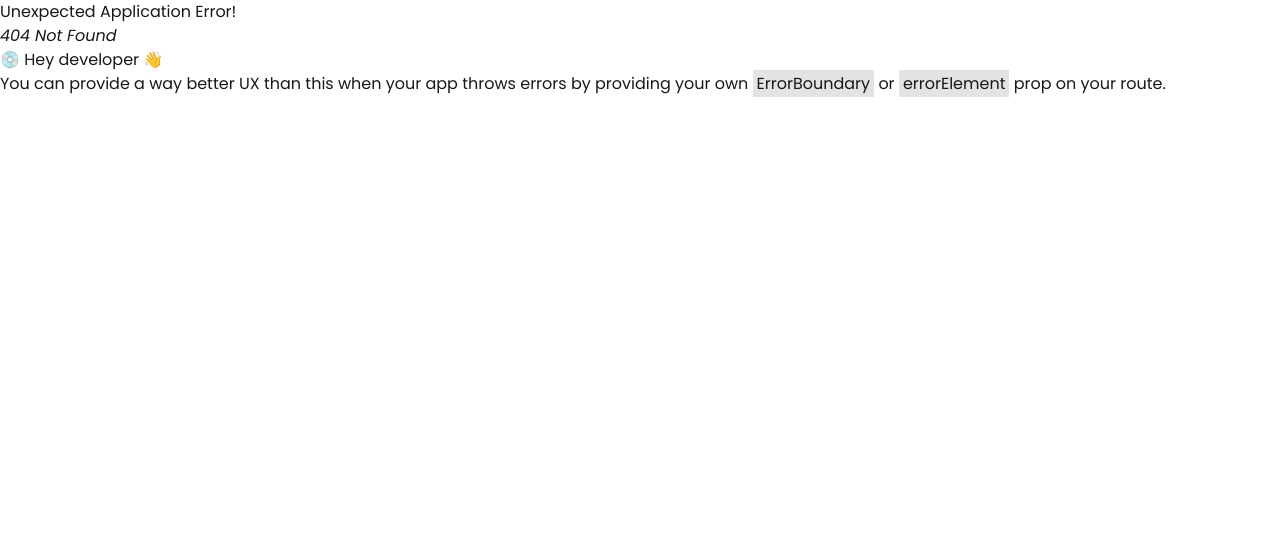
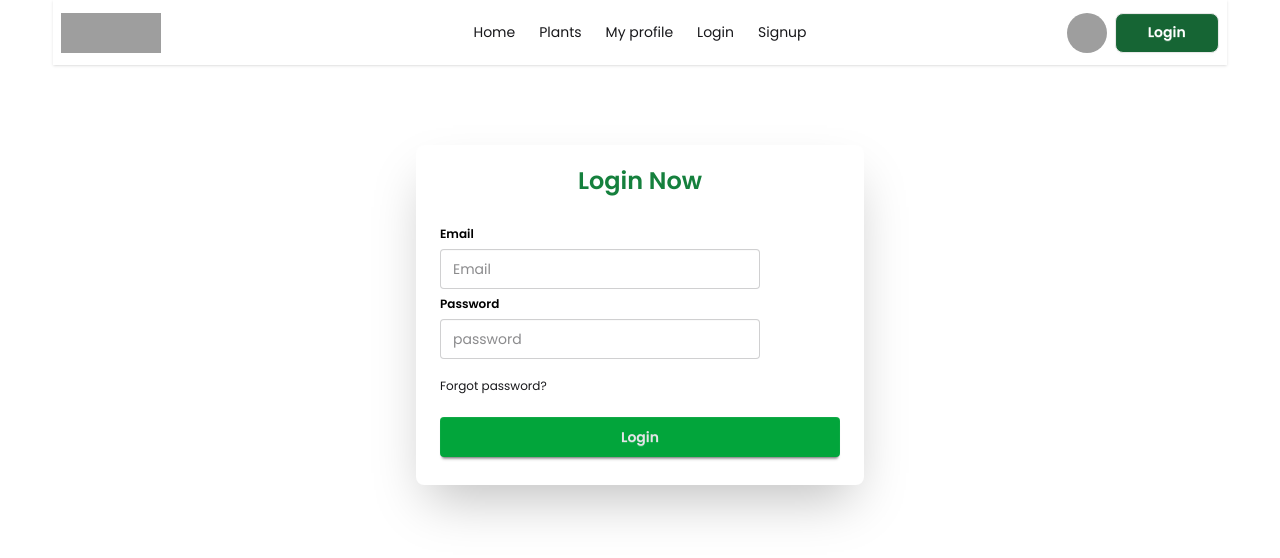
Before and after one commit to Ariful3031/Greenest-, a React (Vite) app: page /login in a window 1280 px wide. Before the commit this address had no page. Shown: the top 558 px of the page. Built offline with nearby package versions, Linux system fonts and the light colour scheme; grey boxes are pictures that could not be loaded.

Commit message:
added to the signup and login page design

```diff
--- a/src/Components/Navbar/Navbar.jsx
+++ b/src/Components/Navbar/Navbar.jsx
@@ -6,6 +6,8 @@ const Navbar = () => {
         <li><NavLink to='/'>Home</NavLink></li>
         <li><NavLink to='/plants'>Plants</NavLink></li>
         <li><NavLink to='/profile'>My profile</NavLink></li>
+        <li><NavLink to='/login'>Login</NavLink></li>
+        <li><NavLink to='/signup'>Signup</NavLink></li>
 
     </>
     return (
--- a/src/Pages/Login.jsx
+++ b/src/Pages/Login.jsx
@@ -1,9 +1,36 @@
 import React from 'react';
 
 const Login = () => {
+
+    const handleLogin = (event) => {
+        event.preventDefault();
+        const email = event.target.email.value
+        const password = event.target.password.value
+        console.log('click login', email, password)
+    }
     return (
         <div>
-            <h1>This is Login</h1>
+            <div className="card bg-base-100 w-full mx-auto  mt-20 max-w-md shrink-0 shadow-2xl">
+                <h1 className='text-2xl text-[#15803D] font-semibold text-center mt-5'>Login Now</h1>
+                <div className="card-body">
+                    <form onSubmit={handleLogin}>
+                        <fieldset className="fieldset">
+
+                            {/* Email */}
+                            <label className="label text-black font-semibold">Email</label>
+                            <input type="email" name='email' required className="input outline-none focus:ring-2 focus:ring-[#02A53B] focus:border-none " placeholder="Email" />
+
+                            {/* password */}
+                            <label className="label text-black font-semibold">Password</label>
+                            <input type="password" name='password' required className="input outline-none focus:ring-2 focus:ring-[#02A53B] focus:border-none " placeholder="password" />
+                            {/* forgot password */}
+                            <div className='mt-3'><a className="link link-hover">Forgot password?</a></div>
+                            {/* button  */}
+                            <button className="btn btn-neutral font-semibold border-none bg-[#02A53B] hover:bg-[#15803D] mt-4">Login</button>
+                        </fieldset>
+                    </form>
+                </div>
+            </div>
         </div>
     );
 };
--- a/src/Pages/SignupPage.jsx
+++ b/src/Pages/SignupPage.jsx
@@ -1,9 +1,42 @@
 import React from 'react';
 
 const SignupPage = () => {
+
+    const handleSignup = (event) => {
+        event.preventDefault();
+        const name = event.target.name.value
+        const image = event.target.image.value
+        const email = event.target.email.value
+        const password = event.target.password.value
+        console.log('click to the ', name, image, email, password)
+    }
     return (
-        <div>
-            <h1>This is signUpPages</h1>
+        <div className=''>
+            <div className=" card bg-base-100 w-full mx-auto  mt-20 max-w-md shrink-0 shadow-2xl">
+                <h1 className='text-2xl text-[#15803D] font-semibold text-center mt-5'>Register Now</h1>
+                <div className="card-body">
+                    <form onSubmit={handleSignup}>
+                        <fieldset className="fieldset">
+                            {/* Name */}
+                            <label className="label text-black font-semibold">Name</label>
+                            <input type="text" name='name' required className="input outline-none focus:ring-2 focus:ring-[#02A53B] focus:border-none " placeholder="Name" />
+                            {/* image url */}
+
+                            <label className="label text-black font-semibold">URL</label>
+                            <input type="url" name='image' required className="input outline-none focus:ring-2 focus:ring-[#02A53B] focus:border-none " placeholder="Image Url" />
+                            {/* Email */}
+                            <label className="label text-black font-semibold">Email</label>
+                            <input type="email" name='email' required className="input outline-none focus:ring-2 focus:ring-[#02A53B] focus:border-none " placeholder="Email" />
+
+                            {/* password */}
+                            <label className="label text-black font-semibold">Password</label>
+                            <input type="password" name='password' required className="input outline-none focus:ring-2 focus:ring-[#02A53B] focus:border-none " placeholder="password" />
+                            {/* button  */}
+                            <button className="btn btn-neutral font-semibold border-none bg-[#02A53B] hover:bg-[#15803D] mt-4">Register</button>
+                        </fieldset>
+                    </form>
+                </div>
+            </div>
         </div>
     );
 };
```
Also changed, not shown: src/Components/Routes/Routes.jsx (+10 -0 lines).
